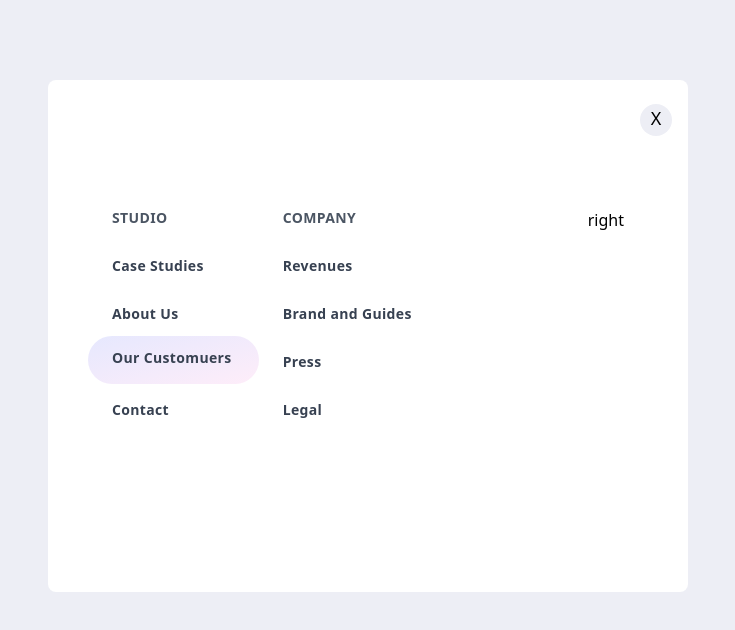
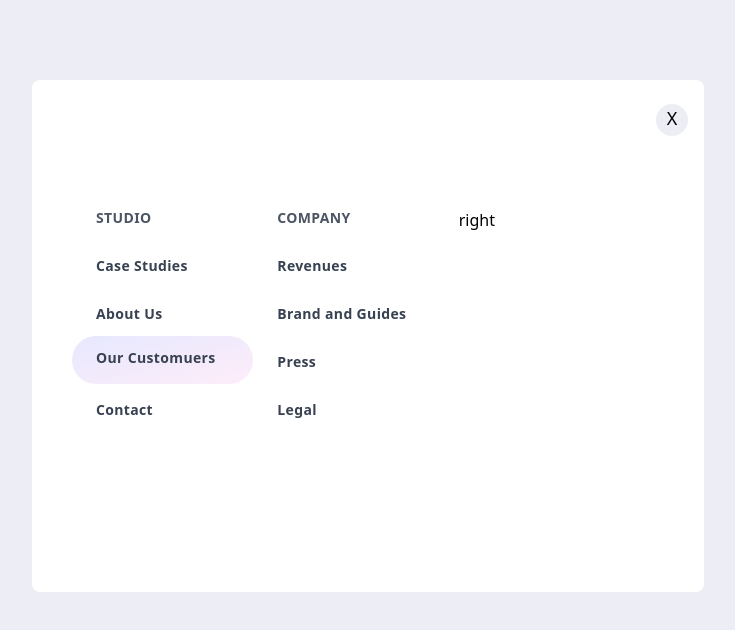
Before and after one commit to nasir-001/100-components, a Vue app: page /layout19 in a window 1280 px wide. Shown: the top 630 px of the page, without its empty margins (272-1007 px from the left). Built offline with nearby package versions, Linux system fonts and the light colour scheme; the HTML template or start-up script is replaced by a standard one.

Commit message:
add 180rem to tailwindcss configuration

```diff
--- a/src/views/Layout19.vue
+++ b/src/views/Layout19.vue
@@ -1,6 +1,6 @@
 <template>
   <div class="bg-layout19backgroundColor h-screen">
-    <div class="w-164 mx-auto rounded-lg h-124 bg-white top-20 sticky">
+    <div class="w-170 mx-auto rounded-lg h-124 bg-white top-20 sticky">
       <div class="bg-layout19backgroundColor text-center mt-6 mr-4 w-8 h-8 rounded-full float-right text-lg font-thin">
         X
       </div>
@@ -47,7 +47,7 @@
             </div>
           </div>
         </div>
-        <div class="">
+        <div class="w-1/3">
           right
         </div>
       </div>
--- a/tailwind.config.js
+++ b/tailwind.config.js
@@ -84,7 +84,8 @@ module.exports = {
         130: '34rem',
         144: '36rem',
         164: '40rem',
-        170: '42rem'
+        170: '42rem',
+        180: '45rem'
       },
       width: {
         '2/7': '28.333333%',
```
